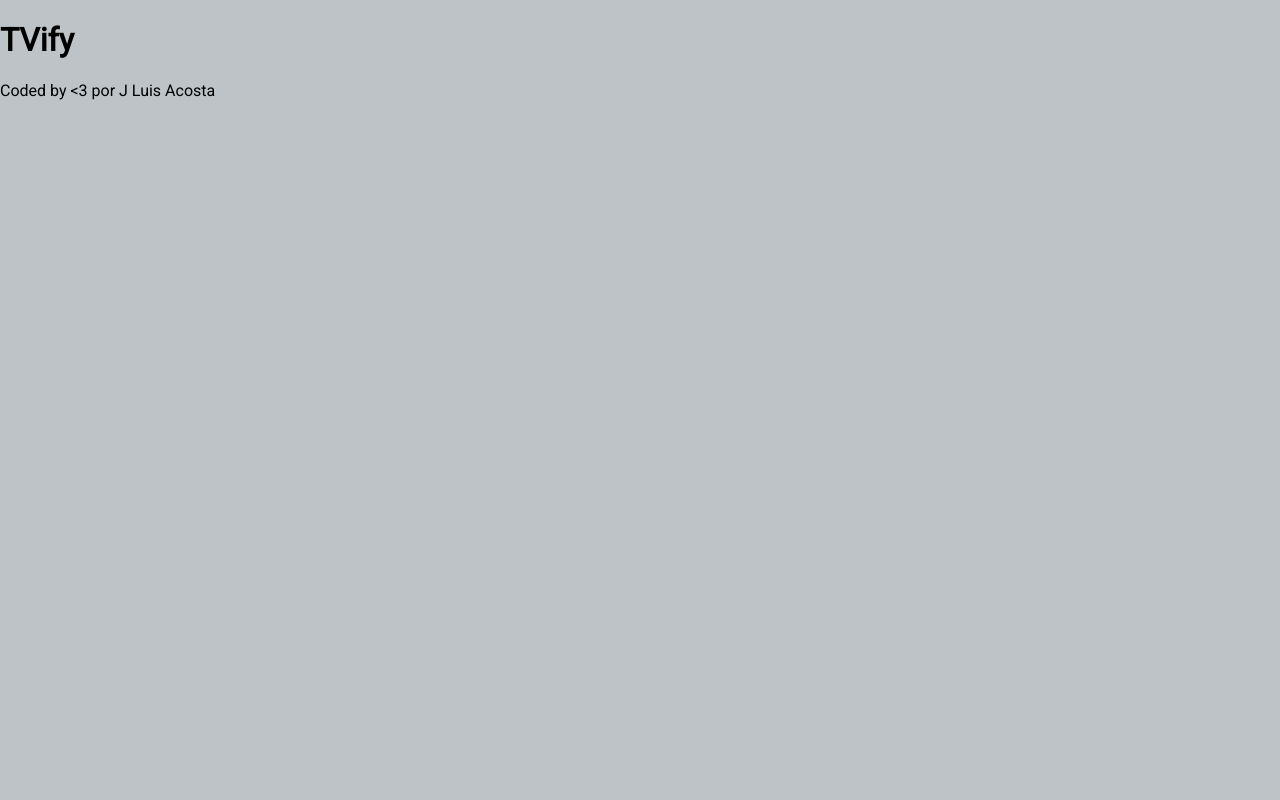
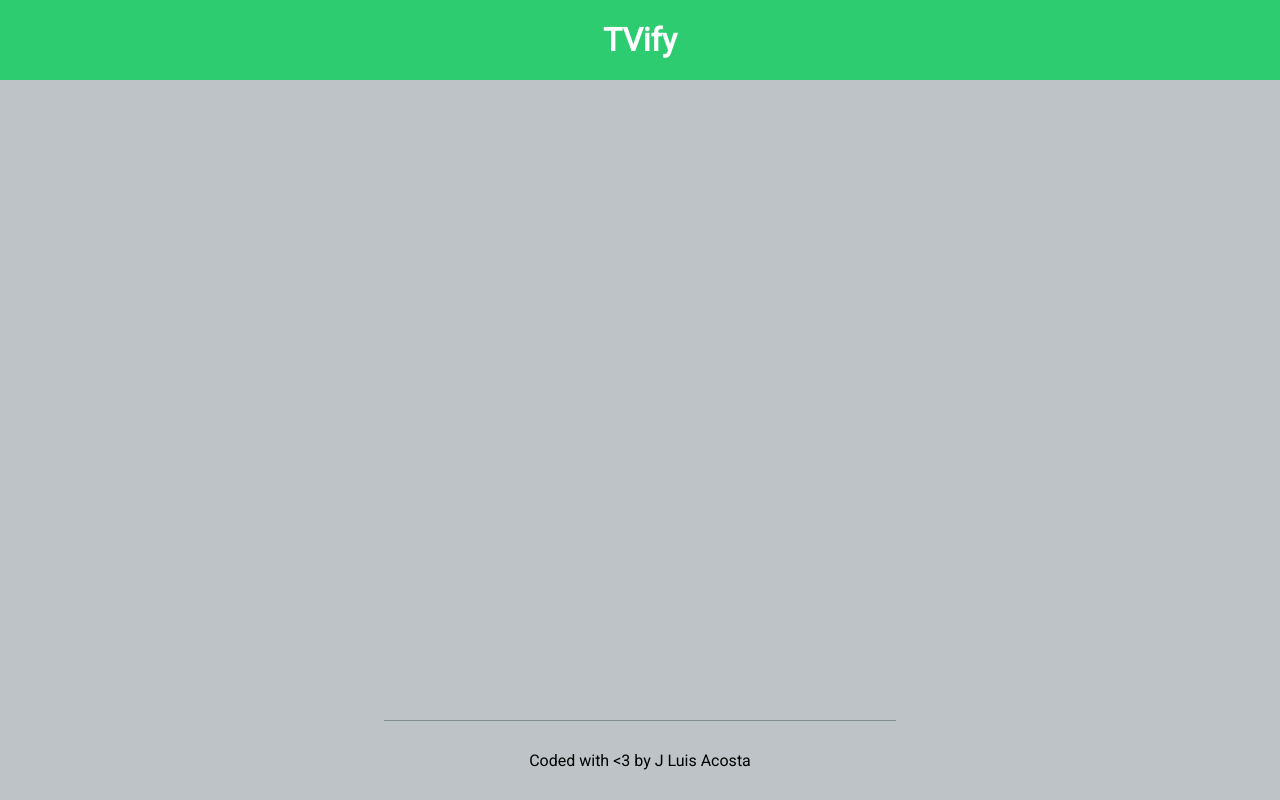
Before and after one commit to jluisacosta/tvify-exercise, a plain HTML site: page index.html in a window 1280 px wide. Drawn offline with nearby package versions, Linux system fonts and the light colour scheme.

Commit message:
Basic App Styling

```diff
--- a/index.css
+++ b/index.css
@@ -3,3 +3,42 @@ body{
     margin: 0;
     font-family: 'Roboto';
 }
+
+#app-container {
+    width: 100%;
+    overflow: hidden;
+}
+
+#app-header {
+    width: 100%;
+    height: 10vh;
+    position: fixed;
+    background-color: #2ECC71;
+    text-align: center;
+}
+
+#app-header h1 {
+    line-height: 10vh;
+    margin: 0;
+    color: white;
+}
+
+#app-body {
+    padding-top: 15vh;
+    width: 80%;
+    margin 0 auto;
+    min-height: 75vh;
+}
+
+#app-footer{
+    width: 100%;
+    min-height: 10vh;
+}
+
+#app-footer p {
+    margin: 0 auto;
+    width: 40%;
+    text-align: center;
+    padding-top: 30px;
+    border-top: 1px solid #7F8C8D;
+}
--- a/index.html
+++ b/index.html
@@ -9,14 +9,14 @@
 </head>
 <body>
     <div id="app-container">
-        <header id="app-header"></header>
+        <header id="app-header">
             <h1>TVify</h1>
-        </header
+        </header>
         <section id="app-body">
 
         </section>
         <footer id="app-footer">
-            <p>Coded by &lt;3 por J Luis Acosta</p>
+            <p>Coded with &lt;3 by J Luis Acosta</p>
         </footer>
     </div>
 
```
